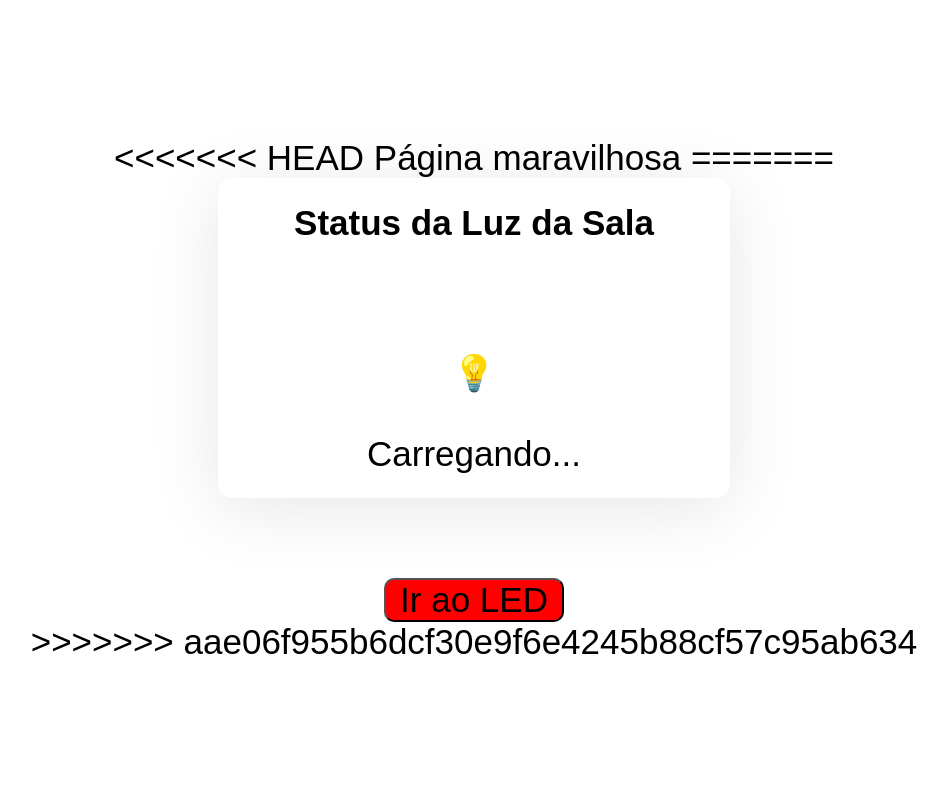
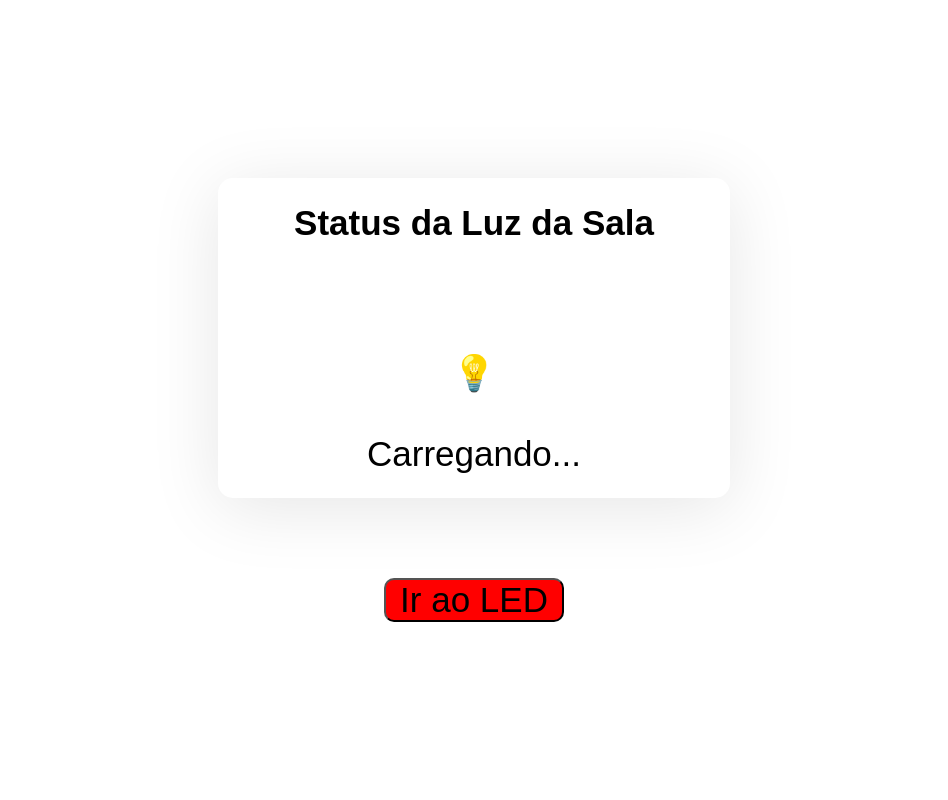
Before and after one commit to DanilloMatavelli/3ds2025_iot_sala_inteligente, a Flask app: template templates/pagina_lampada.html in a window 1280 px wide. Shown: the whole page, without its empty margins (166-1114 px from the left). Run offline with Flask 3, Linux system fonts and the light colour scheme; the template is opened without the code that fills it, so the values that code supplies are empty; parts of the project's set-up code (start-up, migrations or seed data) failed here and were passed over.

Commit message:
commit geral

```diff
--- a/templates/pagina_lampada.html
+++ b/templates/pagina_lampada.html
@@ -1,5 +1,4 @@
 <!DOCTYPE html>
-<<<<<<< HEAD
 <html lang="en">
 <head>
     <meta charset="UTF-8">
@@ -7,8 +6,7 @@
     <title>Document</title>
 </head>
 <body>
-    Página maravilhosa
-=======
+
 <html lang="pt-br">
 <head>
     <meta charset="UTF-8">
@@ -39,6 +37,5 @@
 
 
 
->>>>>>> aae06f955b6dcf30e9f6e4245b88cf57c95ab634
 </body>
 </html>
```
